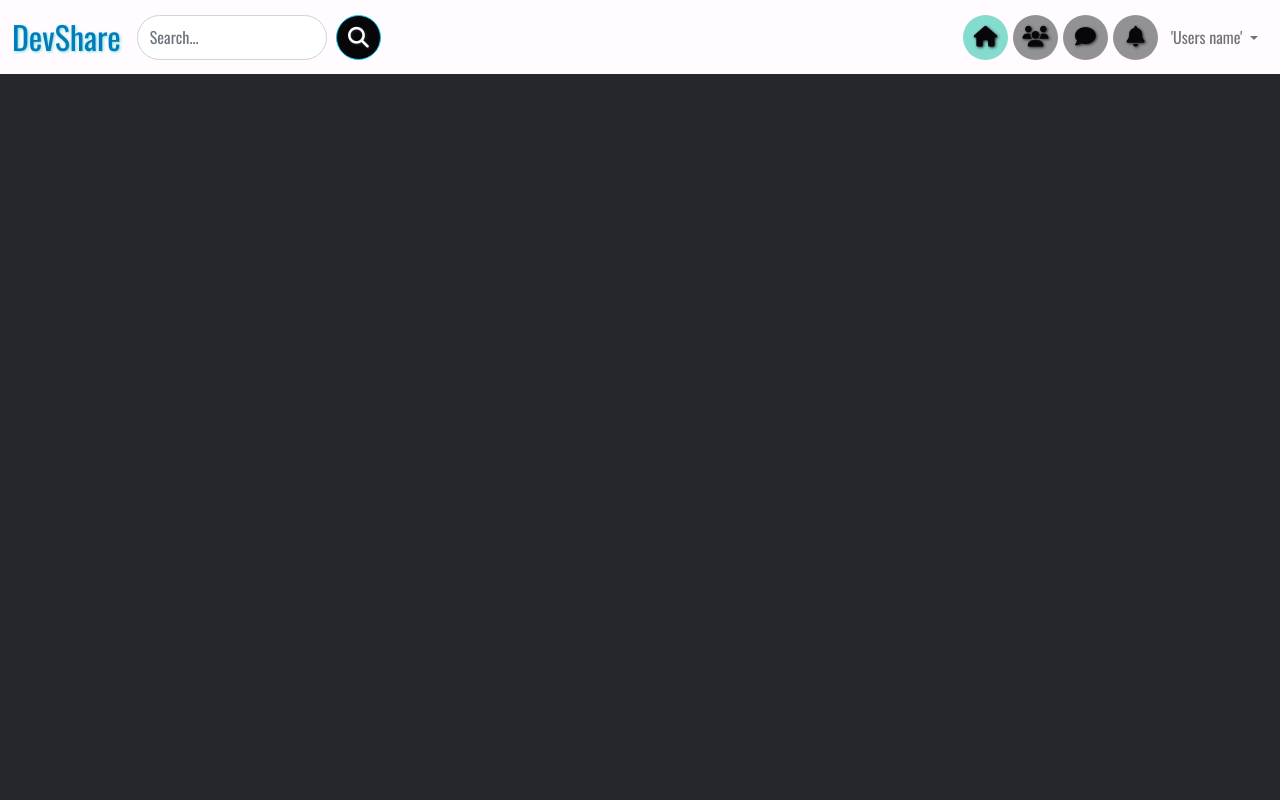
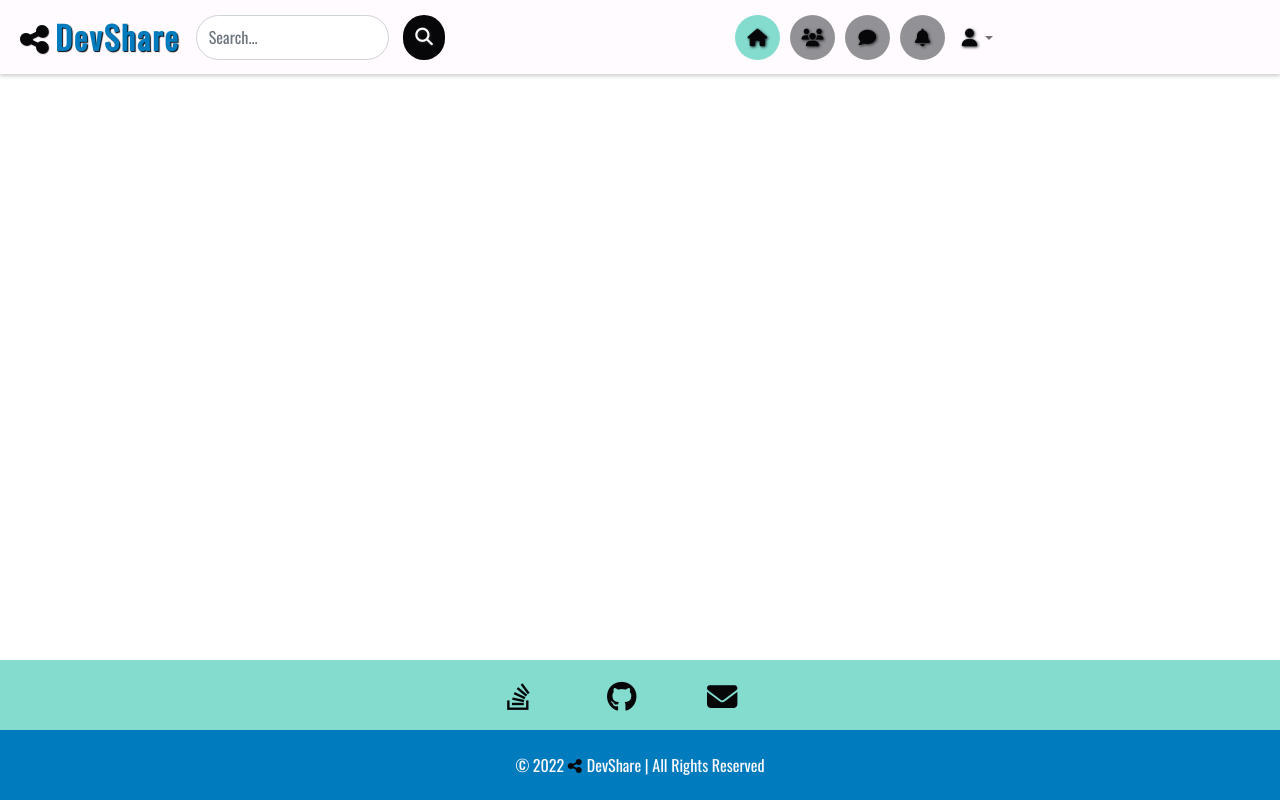
Before and after one commit to KristianColville1/dev-share, a Django app: page / in a window 1280 px wide. Run offline with Django 3.2, Linux system fonts and the light colour scheme; some libraries are stand-ins or nearby versions.

Commit message:
Add footer and basic style

```diff
--- a/static/css/base.css
+++ b/static/css/base.css
@@ -1,6 +1,5 @@
 /* Google fonts for project - Taken from: https://fonts.google.com/ */
 @import url('https://fonts.googleapis.com/css2?family=Open+Sans&family=Oswald&display=swap');
-
 
 /**********************************************************Default colors*/
 :root {
@@ -17,40 +16,54 @@
 /**********************************************************Navigation*/
 
 body {
-    background-color: var(--raisin-black);
     overflow-x: hidden;
+    min-height: 100vh;
 }
 
 .navbar,
 h1,
 h2,
-h3 {
+h3,
+footer {
     font-family: 'Oswald', sans-serif;
 }
 
 .navbar {
     background-color: var(--snow);
-    padding-right: 60px;
+    box-shadow: 0 2px 4px 0 rgba(0,0,0,.2);
 }
 
 .navbar-brand {
     font-size: 2rem;
+    font-weight: 900;
+    letter-spacing: 2px;
     color: var(--star-command-blue);
-    text-shadow:  1px 1px 3px var(--middle-blue-green);
+    text-shadow:  1px 1px 1px var(--rich-black-fogra-39);
+    margin-left: 20px;
+}
+
+.fa-share-nodes {
+    color: var(--rich-black-fogra-39);
+    margin-right: 5px;
 }
 
 .fa-house,
 .fa-users,
 .fa-comment,
 .fa-bell,
-.fa-magnifying-glass {
-    font-size: 1.3rem;
+.fa-magnifying-glass,
+.fa-user {
+    font-size: 1.1rem;
     color: var(--rich-black-fogra-39);
     text-shadow: 1px 1px 3px var(--raisin-black);
 }
 
 i:hover {
-    color: var(--star-command-blue);
+    color: var(--snow);
+}
+
+.fa-user:hover {
+    color: var(--rich-black-fogra-39);
 }
 
 .nav-item,
@@ -63,7 +76,7 @@ i:hover {
     justify-content: center;
     border-radius: 50%;
     background-color: var(--spanish-gray);
-    margin-left: 5px;
+    margin-left: 10px;
 }
 
 .active {
@@ -74,16 +87,25 @@ i:hover {
     padding: 5px;
 }
 
-.dropdown {
-    border: none;
+.nav-item:hover {
+    background-color: var(--middle-blue-green);
+}
+
+.dropdown,
+.dropdown:hover {
+    color: var(--rich-black-fogra-39);
     background-color: transparent; /* put user img here */
 }
 
-/**************************************************************Search box form */
+/**********************************************************Search box form */
 .form-control,
 .btn-info {
     height: 45px;
     border-radius: 32px;
+}
+
+.btn-info {
+    border: none;
 }
 
 .btn-info {
@@ -98,3 +120,47 @@ i:hover {
 .fa-magnifying-glass {
     color: var(--snow);
 }
+
+/**********************************************************Footer*/
+footer {
+    height: fit-content;
+    position: absolute;
+    bottom: 0;
+}
+
+footer .row {
+    display: flex;
+    flex-direction: row;
+    align-items: center;
+    justify-content: center;
+}
+
+.social {
+    min-height: 70px;
+    background-color: var(--middle-blue-green);
+}
+
+.footer-info {
+    min-height: 70px;
+    background-color: var(--star-command-blue);
+}
+
+.copyright {
+    width: fit-content;
+    color: var(--snow);
+}
+.social-link {
+    font-size: 1.9rem;
+    margin: 5px;
+}
+
+.social-link {
+    width: 90px;
+    text-decoration: none;
+    color: var(--rich-black-fogra-39) !important;
+    cursor: pointer;
+}
+
+.social-link:hover {
+    text-decoration: none !important;
+}
--- a/templates/base.html
+++ b/templates/base.html
@@ -31,9 +31,10 @@
 <body>
 
   {% comment %} Nav {% endcomment %}
-  <nav class="navbar navbar-expand-lg sticky-top">
-    <div class="container-fluid">
-      <a class="navbar-brand" href="#">DevShare</a>
+  <nav class="container-fluid navbar navbar-expand-lg sticky-top">
+      <a class="navbar-brand" href="#">
+        <i class="fa-solid fa-share-nodes"></i>DevShare
+      </a>
       <button class="navbar-toggler" type="button" data-bs-toggle="collapse" data-bs-target="#navbarSupportedContent"
         aria-controls="navbarSupportedContent" aria-expanded="false" aria-label="Toggle navigation">
         <span class="navbar-toggler-icon"></span>
@@ -46,7 +47,7 @@
             <i class="fa-solid fa-magnifying-glass"></i>
           </button>
         </form>
-        <ul class="navbar-nav nav-fill ms-auto mb-2 mb-lg-0">
+        <ul class="navbar-nav mx-auto mb-lg-0">
           <li class="nav-item active">
             <a class="nav-link" aria-current="page" href="#" data-toggle="tooltip" data-placement="bottom" title="Home">
               <i class="fa-solid fa-house"></i>
@@ -69,8 +70,8 @@
           </li>
           <li class="nav-item dropdown">
             <a class="nav-link dropdown-toggle" href="#" id="navbarDropdown" role="button" data-bs-toggle="dropdown"
-              aria-expanded="false">
-              'Users name'
+              aria-expanded="false" data-toggle="tooltip" data-placement="bottom" title="User Profile">
+              <i class="fa-solid fa-user"></i>
             </a>
             <ul class="dropdown-menu" aria-labelledby="navbarDropdown">
               <li><a class="dropdown-item" href="#">Action</a></li>
@@ -82,9 +83,7 @@
             </ul>
           </li>
         </ul>
-
       </div>
-    </div>
   </nav>
   {% comment %} Main {% endcomment %}
   <main>
@@ -92,7 +91,18 @@
     {% endblock%}
   </main>
   {% comment %} Footer {% endcomment %}
-
+  <footer class="container-fluid">
+    <div class="row social">
+          <a href="#" class="social-link"><i class="fa-brands fa-stack-overflow"></i></a>
+          <a href="#" class="social-link"><i class="fa-brands fa-github"></i></a>
+          <a href="#" class="social-link"><i class="fa-solid fa-envelope"></i></a>
+    </div>
+    <div class="row footer-info">
+        <div class="copyright">
+          &copy; 2022 <i class="fa-solid fa-share-nodes"></i>DevShare | All Rights Reserved
+        </div>
+    </div>
+  </footer>
   {% comment %} Font Awesome Icons {% endcomment %}
   <script src="https://kit.fontawesome.com/0d880835d2.js" crossorigin="anonymous"></script>
 </body>
--- a/templates/index.html
+++ b/templates/index.html
@@ -2,7 +2,7 @@
 
 {% block content %}
 
-.<div class="container-fluid">
+<div class="container-fluid">
 
 </div>
 
```
